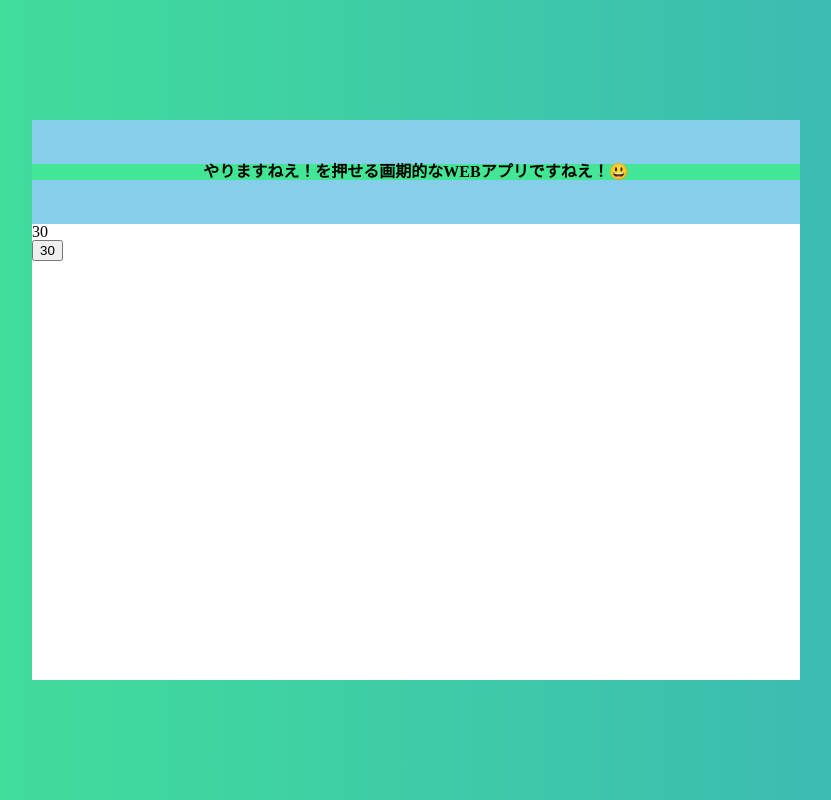
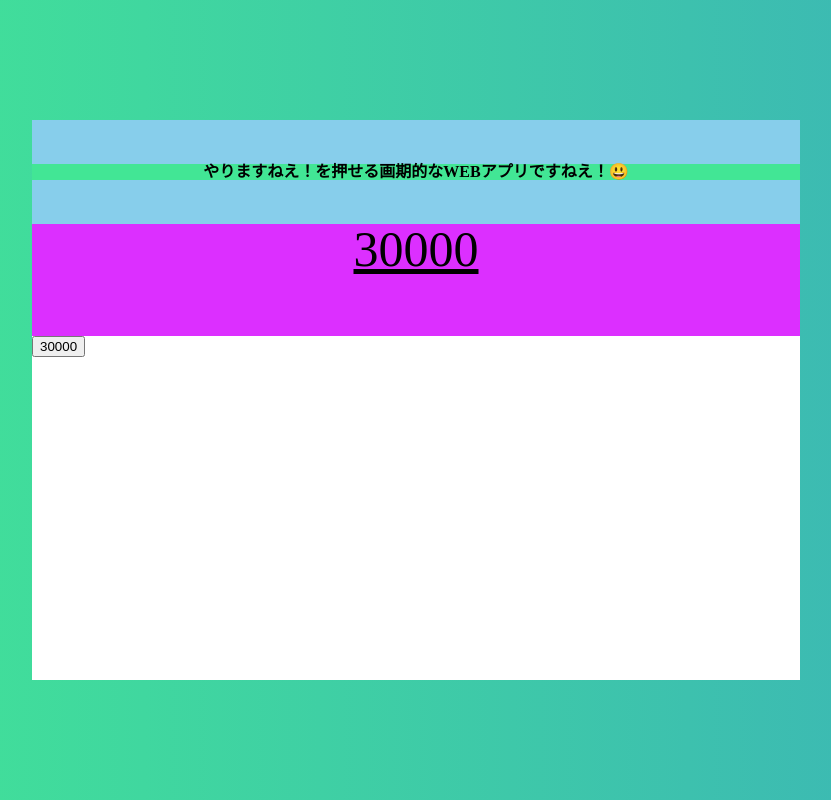
Before and after one commit to KoutaKawase/inmu_button, a website: page index.html in a window 1280 px wide. Shown: the whole page, without its empty margins (224-1055 px from the left). Drawn offline with nearby package versions, Linux system fonts and the light colour scheme; a web font is replaced by a local one.

Commit message:
🎨 Fix counter number to center
カウンターを真ん中におきたかったので真ん中へ

```diff
--- a/index.html
+++ b/index.html
@@ -10,6 +10,7 @@
     <link rel="stylesheet" href="./style/style.css">
     <link href="https://fonts.googleapis.com/css?family=M+PLUS+Rounded+1c" rel="stylesheet">
     <link href="https://fonts.googleapis.com/css?family=M+PLUS+Rounded+1c" rel="stylesheet">
+    <link href="https://fonts.googleapis.com/earlyaccess/nicomoji.css" rel="stylesheet">
 </head>
 
 <body>
--- a/memo.txt
+++ b/memo.txt
@@ -10,7 +10,7 @@ Reactで完成させる（やりきる）
 body
   -InmuButtonBox
     -Description
-    -Counter
+    -Counter　ここだけニコモじフォントにする
     -OperationBox
       -InmuButton
       -SnsShareBox
--- a/src/main.js
+++ b/src/main.js
@@ -57,7 +57,7 @@ class InmuButtonBox extends React.Component {
 }
 
 //カウントモック
-const count = 30;
+const count = 30000;
 
 ReactDOM.render(
     <InmuButtonBox count={count} />,
--- a/style/style.css
+++ b/style/style.css
@@ -6,6 +6,7 @@ body {
 }
 
 .wf-hannari { font-family: "Hannari"; }
+.wf-nicomoji { font-family: "Nico Moji"; }
 
 #inmu-button-box {
     width: 60%;
@@ -31,3 +32,15 @@ body {
     left: 50%;
     transform: translate(-50%, -50%);
 }
+
+#count {
+    font-family: "Nico Moji";
+    background: rgb(220, 47, 255);
+    text-align: center;
+    height: 14vh;
+}
+
+#count > span {
+    font-size: 50px;
+    text-decoration: underline;
+}
```
